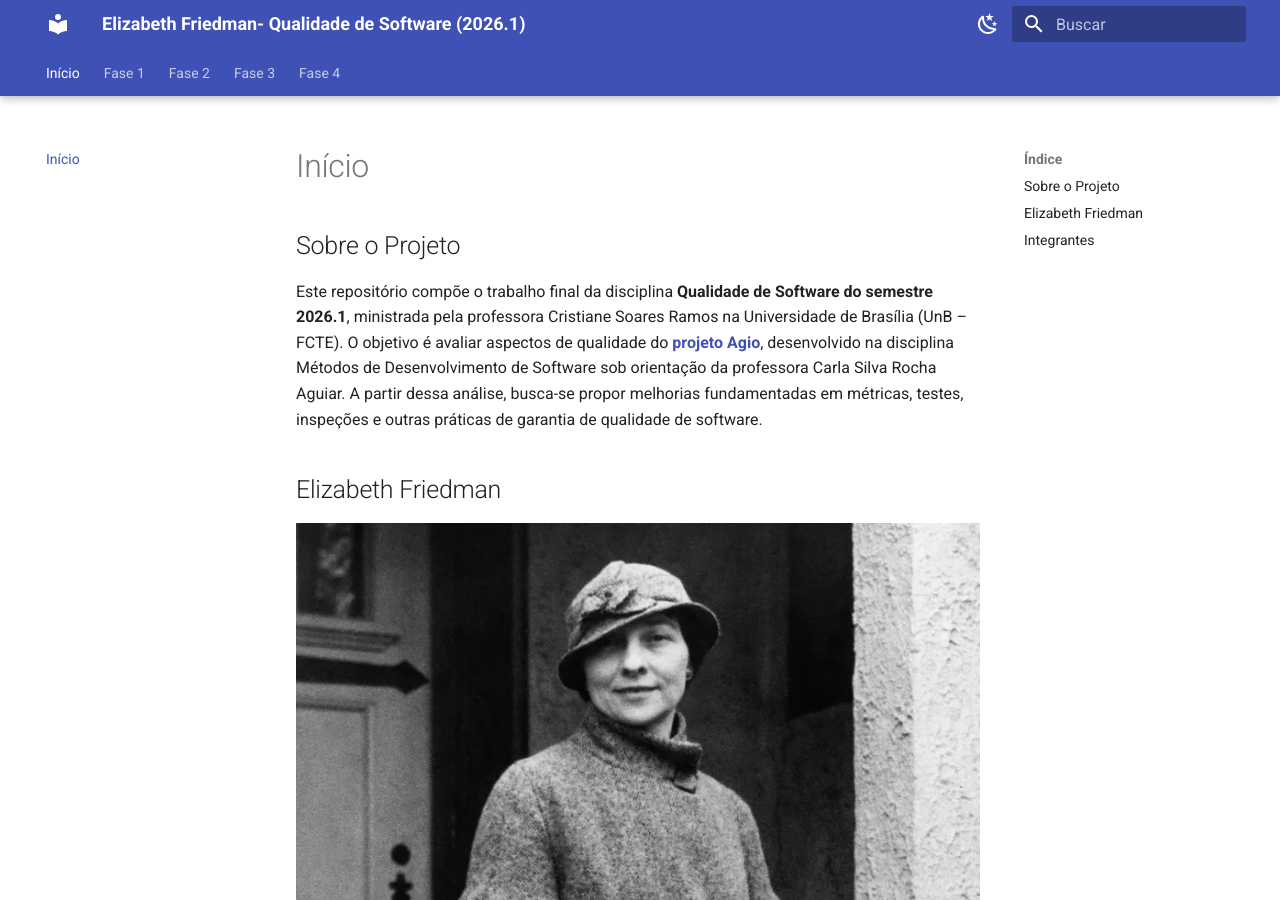
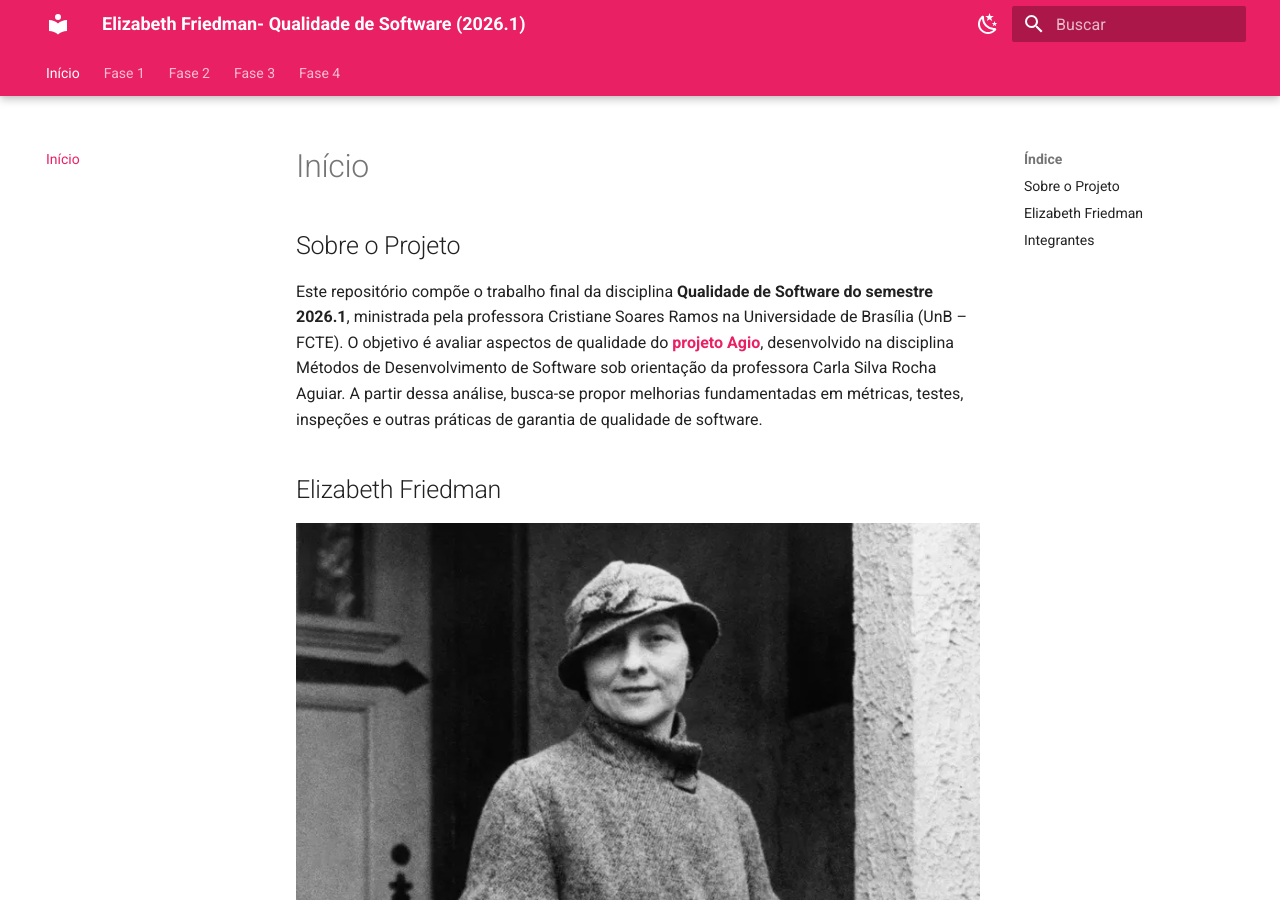
Before and after one commit to FCTE-Qualidade-de-Software-1/2026-1_T02_ELIZABETH_FRIEDMAN, an MkDocs documentation site: the page built from docs/index.md, in a window 1280 px wide and 900 px high. Built offline with MkDocs 1.6.1 and Material for MkDocs 9.7.7, drawn with Linux system fonts in a browser that asks for light colours.

Commit message:
Update mkdocs.yml

```diff
--- a/mkdocs.yml
+++ b/mkdocs.yml
@@ -27,16 +27,16 @@ theme:
     toggle:
       icon: material/weather-night
       name: Modo Claro
-    primary: red-pink
-    accent: red-pink
+    primary: pink
+    accent: pink
     background: "#f5f7fa"
     text: "#22272e"
   - scheme: slate
     toggle:
       icon: material/weather-sunny
       name: Modo Escuro
-    primary: red-pink
-    accent: red-pink
+    primary: pink
+    accent: pink
     background: "#22272e"
     text: "#f5f7fa"
 
```
